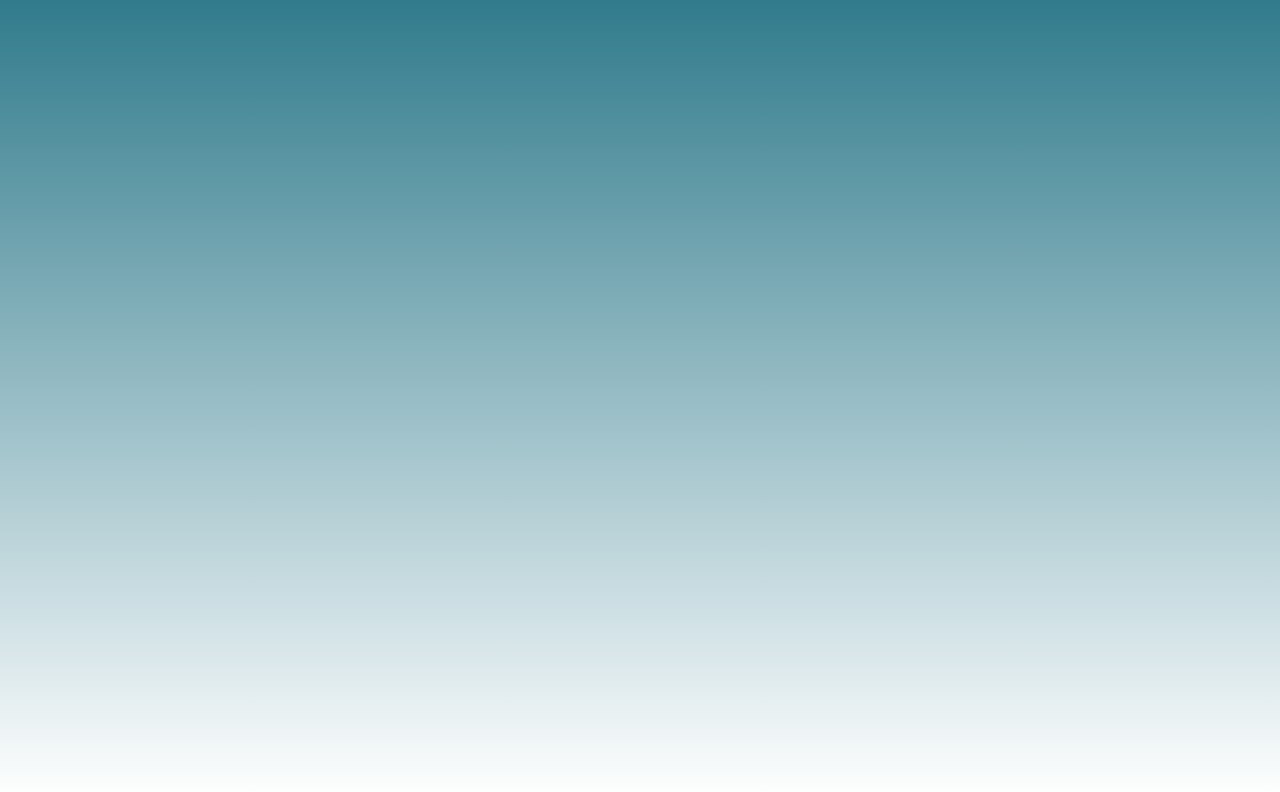
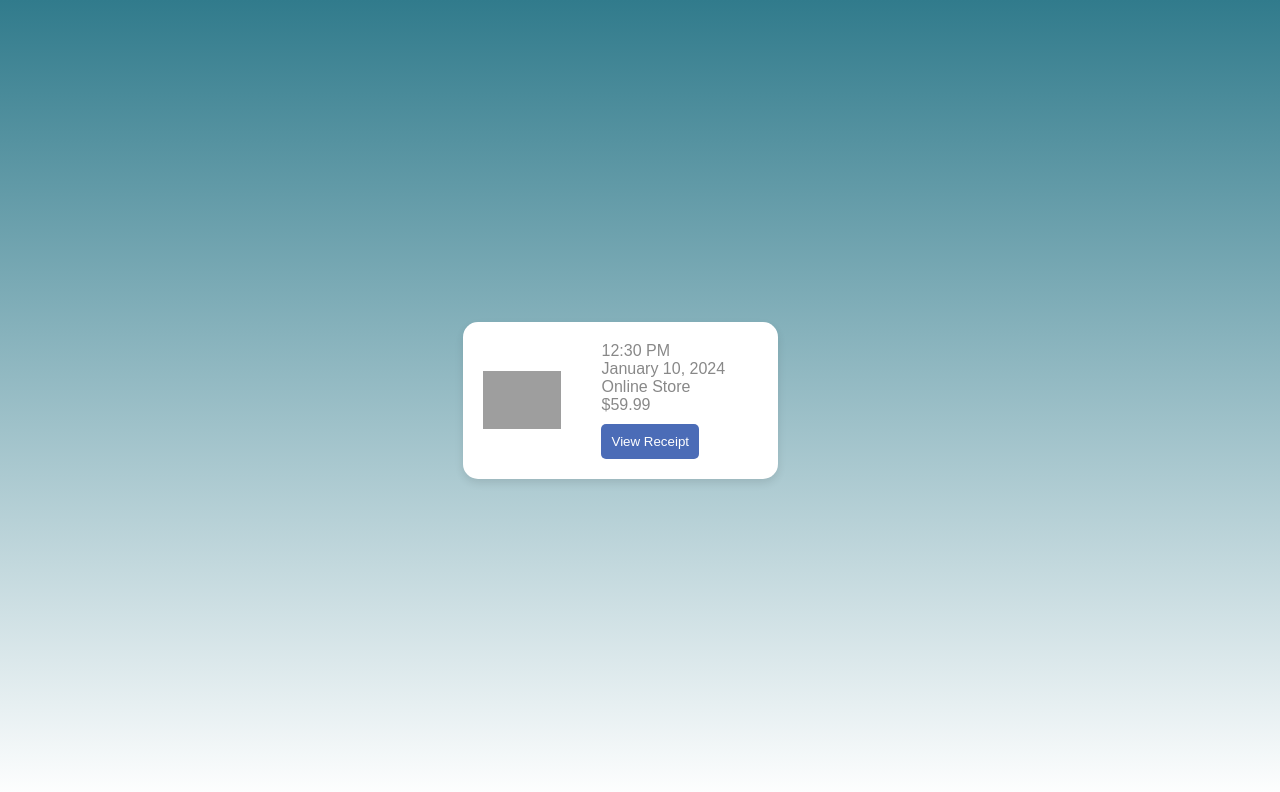
Before and after one commit to mdieng123/WiseW, a React (Create React App) app: page /card in a window 1280 px wide. Before the commit this address had no page. Shown: the top 792 px of the page. Built offline with nearby package versions, Linux system fonts and the light colour scheme; grey boxes are pictures that could not be loaded.

Commit message:
expandable Card component

```diff
--- a/src/App.js
+++ b/src/App.js
@@ -10,6 +10,7 @@ import Login from './pages/Login';
 import Profile from './pages/Profile';
 import Accounts from './pages/Accounts';
 import Notifications from './pages/Notifications';
+import TransactionCard from './pages/TransactionCard';
 
 const App = () => {
   return (
@@ -25,6 +26,9 @@ const App = () => {
         <Route path="/profile" element={<Profile />} />
         <Route path="/accounts" element={<Accounts />} />
         <Route path="/noti" element={<Notifications />} />
+        <Route path="/card" element={<TransactionCard />} />
+
+
 
       </Routes>
     </Router>
--- /dev/null
+++ b/src/pages/TransactionCard.js
@@ -0,0 +1,42 @@
+// TransactionCard.js
+import React from 'react';
+import '../style/TransactionCard.css';
+
+const TransactionCard = () => {
+  // Hard-coded values for testing
+  const cardImage = "visa-card-image.png";
+  const date = "January 10, 2024";
+  const time = "12:30 PM";
+  const location = "Online Store";
+  const price = "59.99";
+
+  return (
+    <div className="transaction-card">
+      <div className="left-side">
+        <img src={cardImage} alt="Visa Card" className="card-image" />
+      </div>
+      <div className="right-side">
+        <div className="transaction-details">
+          <p className="time">{time}</p>
+          <p className="date">{date}</p>
+          <p className="location">{location}</p>
+          <p className="price">${price}</p>
+        </div>
+        <div className="receipt-button">
+          <button>View Receipt</button>
+        </div>
+      </div>
+    </div>
+  );
+
+//   have this in a div block on whatever component your using this on for varying number. kinda like a constructor
+//   <TransactionCard
+//         cardImage="visa-card-image.png"
+//         date="January 10, 2024"
+//         time="12:30 PM"
+//         location="Online Store"
+//         price="59.99"
+//       />
+};
+
+export default TransactionCard;
--- /dev/null
+++ b/src/style/TransactionCard.css
@@ -0,0 +1,68 @@
+/* TransactionCard.css */
+.transaction-card {
+    display: flex;
+    border-radius: 15px;
+    overflow: hidden;
+    box-shadow: 0 4px 8px rgba(0, 0, 0, 0.1);
+    background-color: #fff;
+    margin: 20px;
+    width: 80%; /* Adjust the width as needed */
+    max-width: 600px; /* Set a maximum width */
+  }
+
+  .left-side {
+    flex: 1;
+    padding: 20px;
+    display: flex;
+    align-items: center;
+  }
+
+  .card-image {
+    width: 100%;
+    max-width: 150px; /* Adjust the size as needed */
+    height: auto;
+  }
+
+  .right-side {
+    flex: 2;
+    padding: 20px;
+    display: flex;
+    flex-direction: column;
+    justify-content: space-between;
+  }
+
+  .transaction-details {
+    flex: 1;
+  }
+
+  .time,
+  .date,
+  .location,
+  .price {
+    margin: 0;
+  }
+
+  .receipt-button {
+    display: flex;
+    align-items: center;
+    margin-top: 10px;
+  }
+
+  .pdf-icon {
+    width: 30px;
+    height: auto;
+    margin-right: 10px;
+  }
+
+  button {
+    background-color: #4b6cb7;
+    color: #fff;
+    padding: 10px;
+    border: none;
+    border-radius: 5px;
+    cursor: pointer;
+  }
+
+  button:hover {
+    background-color: #395a9e;
+  }
```
